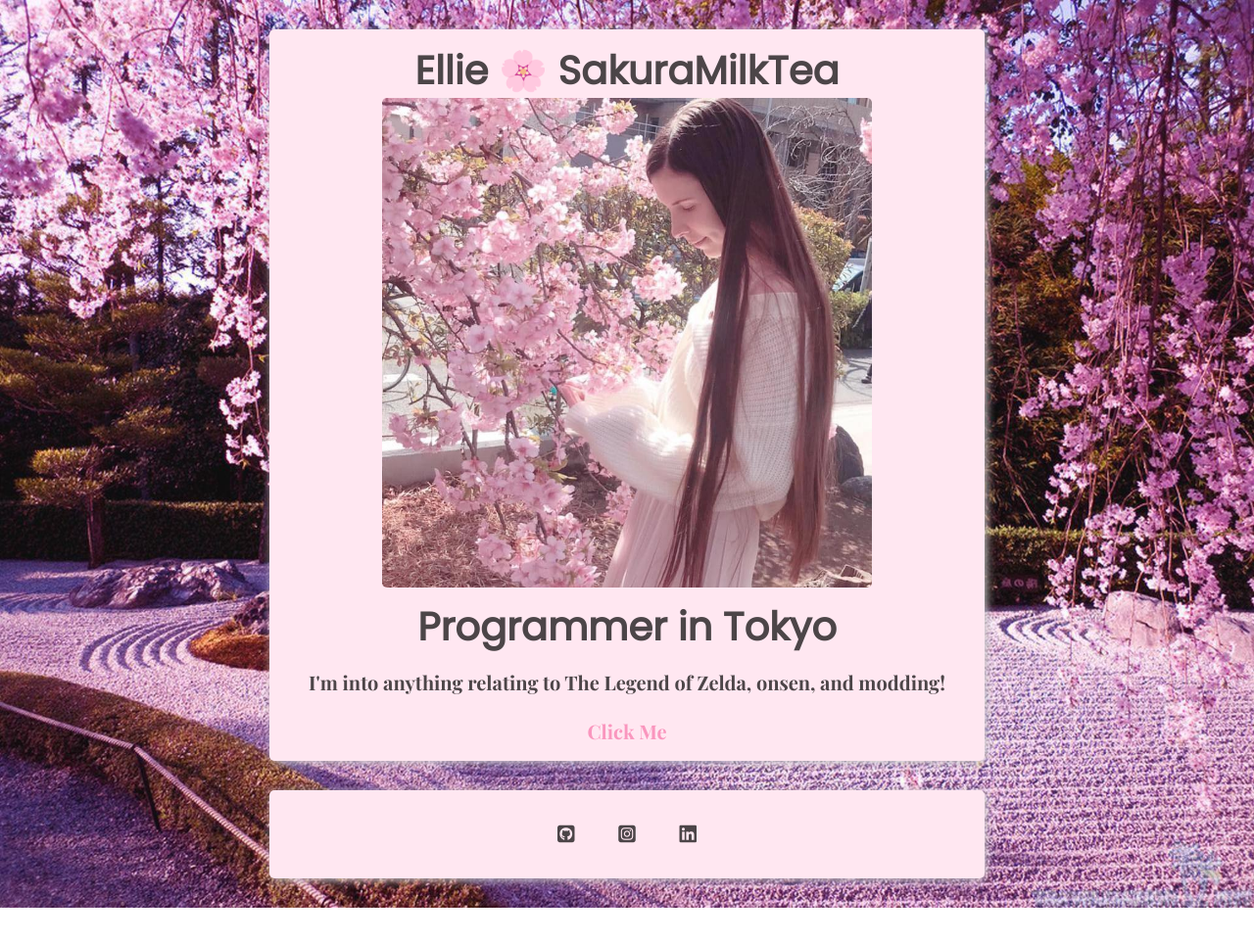
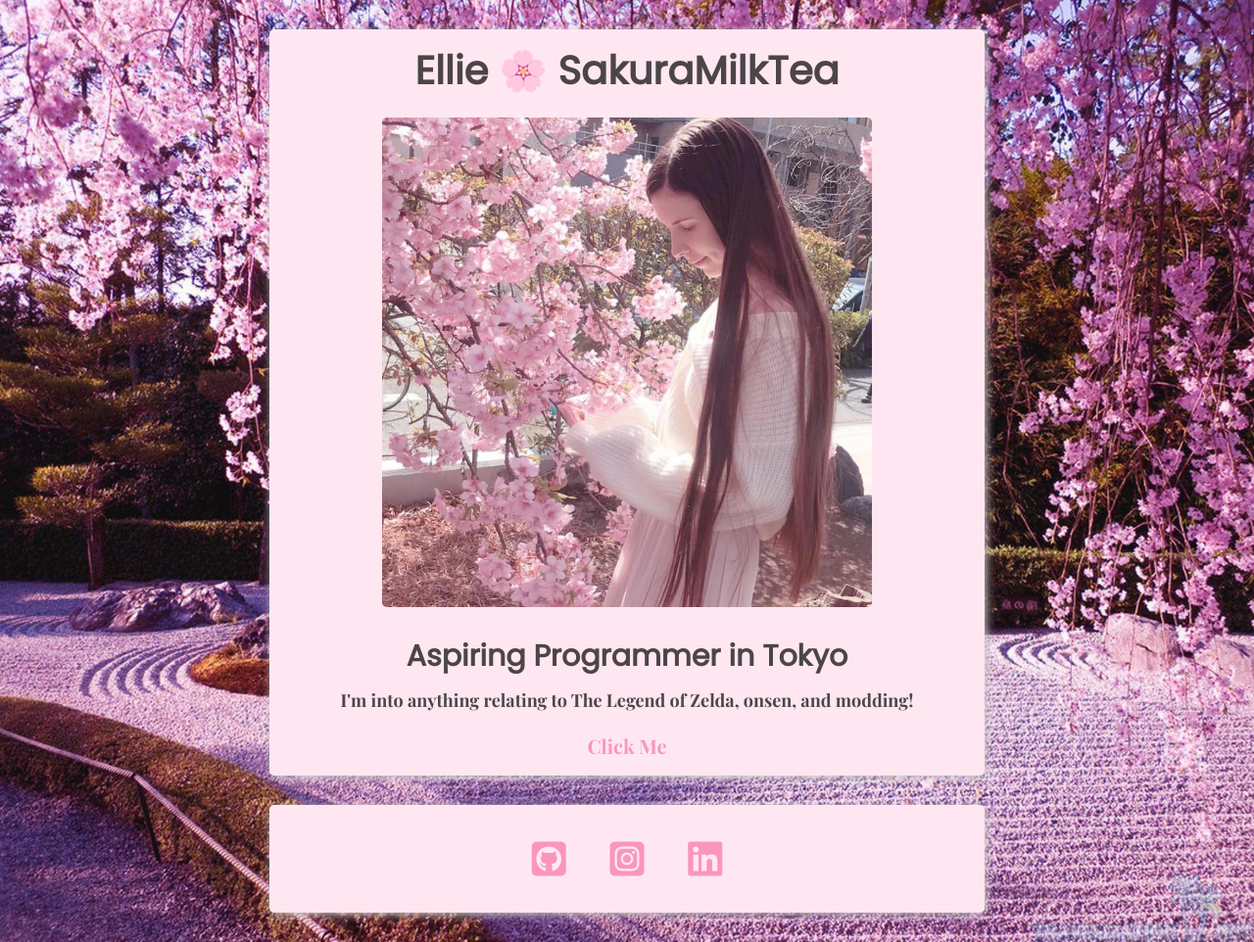
Before and after one commit to SakuraMilkTea8/profile, a plain HTML site: page index.html in a window 1280 px wide. Shown: the whole page at 98% size. Before the commit the page ends 927 px from the top, so only its background shows below. Drawn offline with nearby package versions, Linux system fonts and the light colour scheme; a web font is replaced by a local one.

Commit message:
Fixed broken icons

```diff
--- a/index.html
+++ b/index.html
@@ -18,7 +18,7 @@
 <div class="container">
 <h1>Ellie 🌸 SakuraMilkTea</h1>
 <img src="images/sakura.jpg" alt="profile picture of Ellie">
-<h3>Programmer in Tokyo</h3>
+<h3>Aspiring Programmer in Tokyo</h3>
 <p>I'm into anything relating to The Legend of Zelda, onsen, and modding!</p>
 <div class="button">
 <a href="https://www.youtube.com/watch?v=QEb5xkwG7os" target="_blank">Click Me</a>
@@ -26,9 +26,9 @@
 </div>
 <div class="container">
 <ul>
-  <li href="https://github.com/SakuraMilkTea8" target="_blank"><i class="fa-brands fa-github-square"></i></li>
-  <li href="https://instagram.com/SakuraMilkTea" target="_blank"><i class="fa-brands fa-instagram-square"></i></li>
-  <li href="https://linkedin.com/in/sakuramilktea/" target="_blank"><i class="fa-brands fa-linkedin"></i></li>
+  <li href="https://github.com/SakuraMilkTea8" target="_blank"><i class="fab fa-github-square icon-color"></i></li>
+  <li href="https://instagram.com/SakuraMilkTea" target="_blank"><i class="fab fa-instagram-square icon-color"></i></li>
+  <li href="https://linkedin.com/in/sakuramilktea/" target="_blank"><i class="fab fa-linkedin icon-color"></i></li>
 </ul>
 </div>
 </body>
--- a/style.css
+++ b/style.css
@@ -8,20 +8,25 @@ body {
   text-align: center;
 }
 
-h1, h2, h3 {
+h1, h3 {
   color: rgba(0, 0, 0, 0.7);
   font-family: 'Poppins', sans-serif;
   font-size: 40px;
   line-height: 1.5px;
 }
+h3 {
+  font-size: 30px;
+}
 
 p {
   line-height: 1.5;
+  font-size: 18px;
 }
 
 img {
   border-radius: 5px;
   max-width: 500px;
+  margin: 20px;
 }
 
 a {
@@ -52,13 +57,21 @@ li {
   padding: 0 20px;
 }
 
+.icon-color {
+  color: rgba(250, 150, 190, 1.0);
+  font-size: 40px;
+}
+.icon-color:hover {
+  color: rgb(217, 74, 131);
+}
+
 @media (max-width: 600px) {
   /* For a screen < 540px, this CSS will be read */
   .container {
     width: 300px;
   }
 
-  h1, h2, h3 {
+  h1, h3 {
     line-height: 1.5;
   }
 
```
